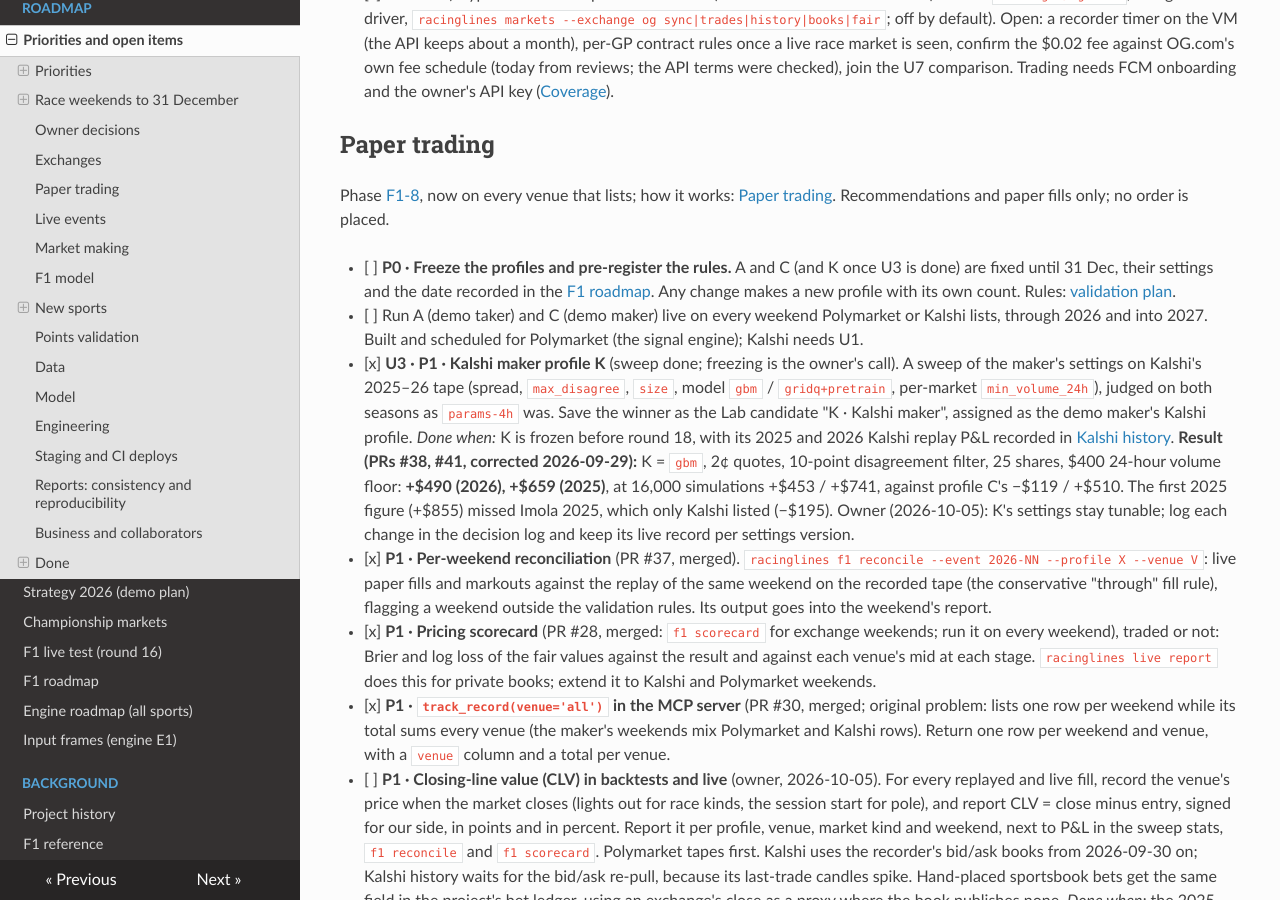
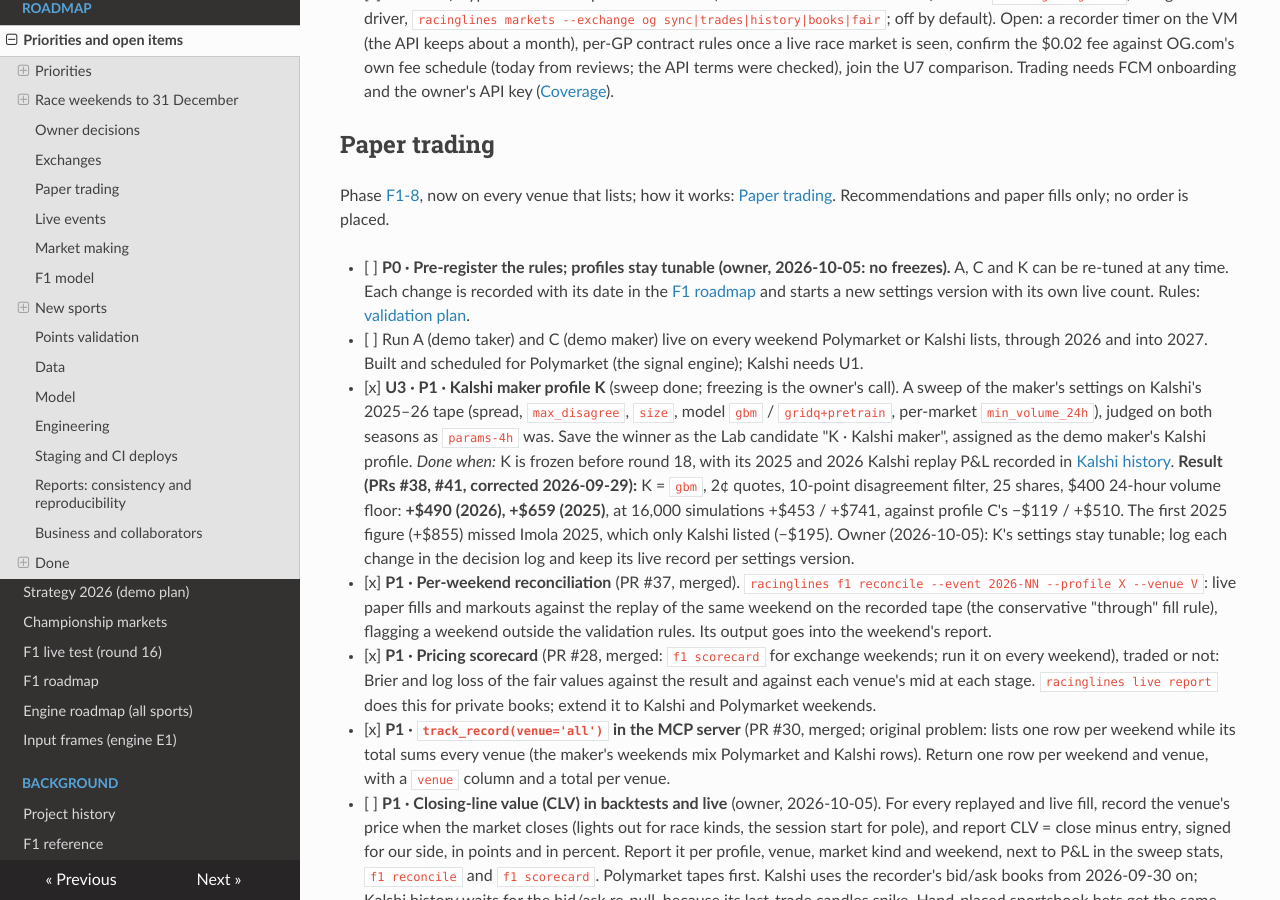
Before and after one commit to lalligagger/racinglines-public, an MkDocs documentation site: the page built from docs/todo.md, in a window 1280 px wide and 900 px high, scrolled down 6443 px. Built offline with MkDocs 1.6.1, drawn with Linux system fonts in a browser that asks for light colours; nearby versions of some CDN libraries.

Commit message:
[docs] todo: profiles A, C and K stay tunable, live record per settings version
Co-Authored-By: Claude Opus 5.5 <noreply@anthropic.com>
Claude-Session: https://claude.ai/code/session_014CpGwDJGbarbpLWfXm1533

```diff
--- a/docs/todo.md
+++ b/docs/todo.md
@@ -245,9 +245,9 @@ venue with live F1 race markets this year.
 Phase [F1-8](f1-roadmap.md#f1-8-live-paper-trade-validation-polymarket), now on every venue that lists;
 how it works: [Paper trading](paper-trading.md). Recommendations and paper fills only; no order is placed.
 
-- [ ] **P0 · Freeze the profiles and pre-register the rules.** A and C (and K once U3 is done) are fixed
-      until 31 Dec, their settings and the date recorded in the [F1 roadmap](f1-roadmap.md#decision-log).
-      Any change makes a new profile with its own count. Rules:
+- [ ] **P0 · Pre-register the rules; profiles stay tunable (owner, 2026-10-05: no freezes).** A, C and K can
+      be re-tuned at any time. Each change is recorded with its date in the
+      [F1 roadmap](f1-roadmap.md#decision-log) and starts a new settings version with its own live count. Rules:
       [validation plan](paper-trading.md#validation-plan).
 - [ ] Run A (demo taker) and C (demo maker) live on every weekend Polymarket or Kalshi lists, through 2026
       and into 2027. Built and scheduled for Polymarket (the signal engine); Kalshi needs U1.
```
